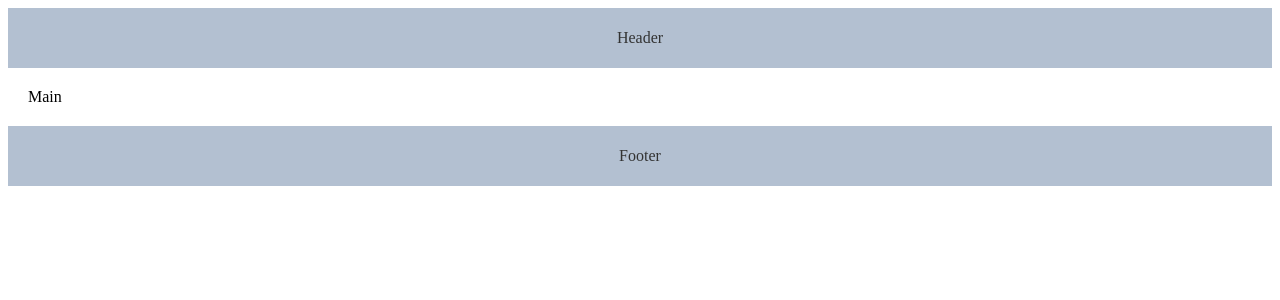
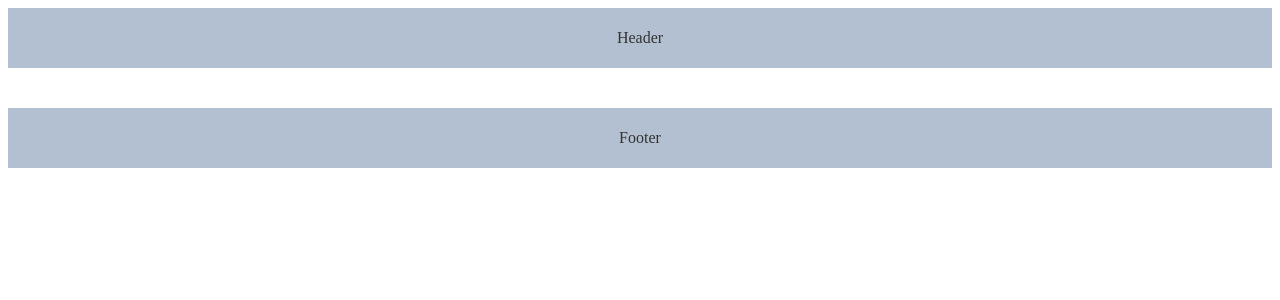
Before and after one commit to Remote-version-git/ali_letter, a Vue app: page /home in a window 1280 px wide. Shown: the top 300 px of the page. Built offline with nearby package versions, Linux system fonts and the light colour scheme.

Commit message:
changkexin33

```diff
--- a/src/views/Home.vue
+++ b/src/views/Home.vue
@@ -3,7 +3,7 @@
     <!-- 布局 -->
     <el-container>
       <el-header>Header</el-header>
-      <el-main>Main</el-main>
+      <el-main><router-view></router-view></el-main>
       <el-footer>Footer</el-footer>
     </el-container>
   </div>
```
